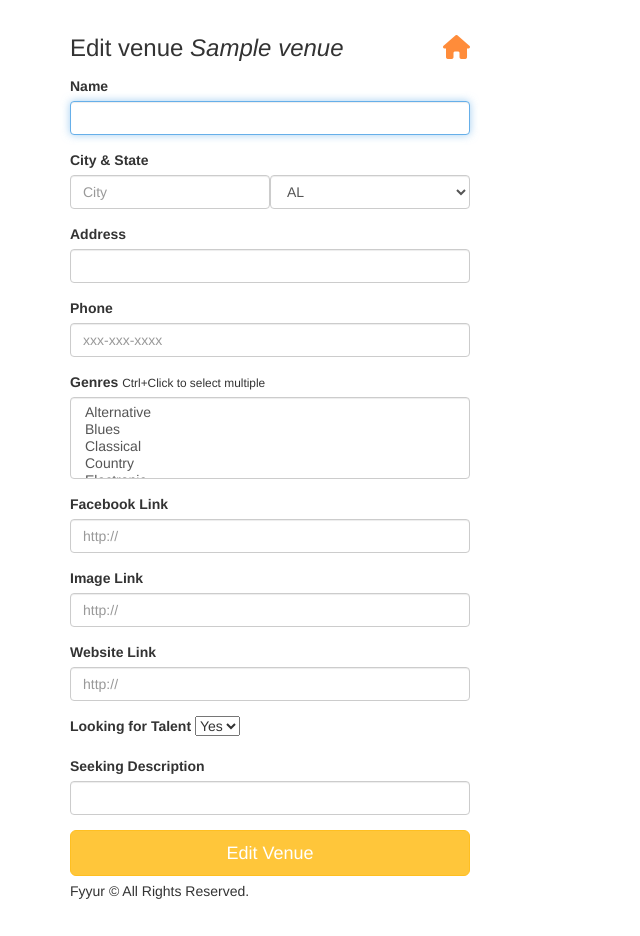
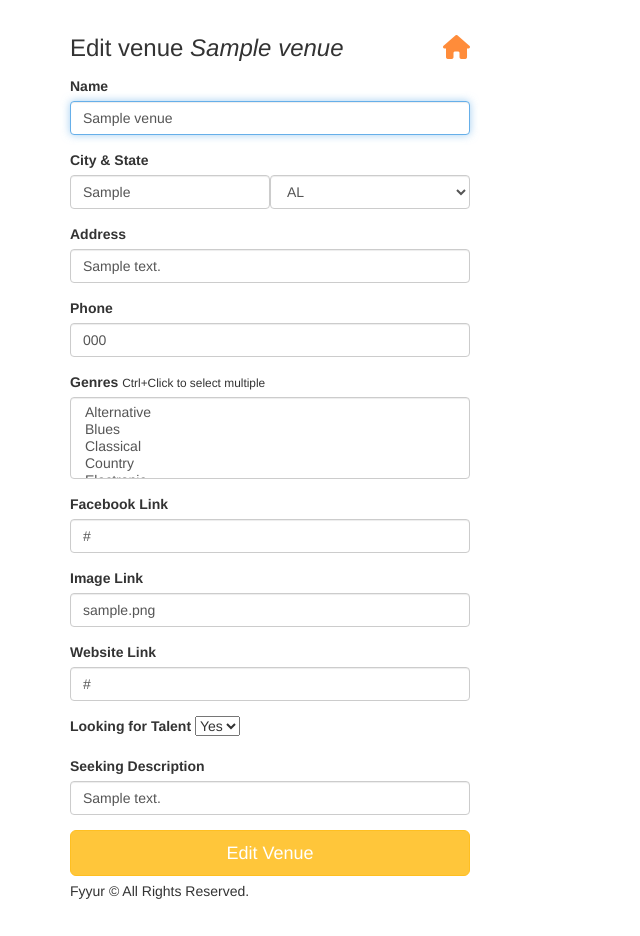
Before and after one commit to Collinschudy/Fyyur-booking-site, a Flask app: page /venues/1/edit in a window 1280 px wide. Shown: the part 60-996 px from the top of the page, without its empty margins (0-640 px from the left). Run offline with Flask 2, Linux system fonts and the light colour scheme; tables that the repository leaves empty hold one stand-in row (values such as "Sample post"); some libraries are stand-ins or nearby versions.

Commit message:
changes to the forms template

```diff
--- a/app.py
+++ b/app.py
@@ -111,7 +111,7 @@ def show_venue(venue_id):
     past_shows = []
     latest_time = datetime.datetime.now()
     for show in shows:
-      show.artist_name = show.arist.name
+      show.artist_name = show.artist.name
       show.artist_image_link = show.artist.image_link
 
       if show.start_time > latest_time:
@@ -121,12 +121,12 @@ def show_venue(venue_id):
         past_shows.append(show)
         past_shows_count = len(past_shows)
 
-      venue.upcoming_shows = upcoming_shows
-      venue.upcoming_shows_count = upcoming_shows_count
-      venue.past_shows = past_shows
-      venue.past_shows_count = past_shows_count
+    venue.upcoming_shows = upcoming_shows
+    venue.upcoming_shows_count = len(upcoming_shows)
+    venue.past_shows = past_shows
+    venue.past_shows_count = len(past_shows)
 
-    return render_template('pages/show_venue.html', venue=venue)
+  return render_template('pages/show_venue.html', venue=venue)
 
 #  Create Venue
 #  ----------------------------------------------------------------
@@ -178,7 +178,7 @@ def create_venue_submission():
 
   return render_template('pages/home.html')
 
-@app.route('/venues/<venue_id>', methods=['DELETE'])
+@app.route('/venues/<venue_id>/delete', methods=['GET'])
 def delete_venue(venue_id):
   try:
     venue = Venue.query.get(venue_id)
@@ -187,6 +187,7 @@ def delete_venue(venue_id):
     flash('The Venue was deleted successfully')
   except:
     db.session.rollback()
+    print(sys.exc_info())
     flash('oops!, Delete operation failed due to an error.')
   finally:
     db.session.close()
@@ -263,7 +264,7 @@ def delete_artist(artist_id):
         artist = Artist.query.get(artist_id)
         db.session.delete(artist)
         db.session.commit()
-        flash('Artist " + artist.name+ " was deleted successfully!')
+        flash('Artist ' + artist.name + ' was deleted successfully!')
     except:
         db.session.rollback()
         print(sys.exc_info())
@@ -428,7 +429,7 @@ def edit_venue_submission(venue_id):
 
   if form.validate():
     try:
-      venue = Venue.query.get(artist_id)
+      venue = Venue.query.get(venue_id)
       venue.name = form.name.data
       venue.city = form.city.data
       venue.state = form.state.data
@@ -441,7 +442,7 @@ def edit_venue_submission(venue_id):
       venue.facebook_link = form.facebook_link.data
       db.session.add(venue)
       db.session.commit()
-      flash('Venue, ' + form.name.data + 'was updated successfully!')
+      flash('Venue, ' + form.name.data + ' was updated successfully!')
     except:
       db.session.rollback()
       print(sys.exc_info())
@@ -449,7 +450,7 @@ def edit_venue_submission(venue_id):
     finally:
       db.session.close()
   else:
-    flash('update failed. Reason: ' + form.errors)
+    flash('update failed. ')
 
   return redirect(url_for('show_venue', venue_id=venue_id))
 
--- a/models.py
+++ b/models.py
@@ -35,7 +35,7 @@ class Venue(db.Model):
     seeking_talent = db.Column(db.Boolean, default=False)
     seeking_description = db.Column(db.String(200))
 
-    shows = db.relationship('Show', lazy=True, backref='venue')
+    shows = db.relationship('Show', lazy=True, backref='venue', cascade="all, delete-orphan")
 
 
 
@@ -65,7 +65,7 @@ class Artist(db.Model):
     seeking_venue = db.Column(db.Boolean, default=False)
     seeking_description = db.Column(db.String(200))
 
-    shows = db.relationship('Show', backref='artist', lazy=True)
+    shows = db.relationship('Show', backref='artist', lazy=True, cascade="all, delete-orphan")
 
 
     def __repr__(self):
@@ -81,7 +81,7 @@ class Show(db.Model):
   id = db.Column(db.Integer, primary_key=True)
   artist_id = db.Column(db.Integer, db.ForeignKey('artist.id'), nullable=False)
   venue_id = db.Column(db.Integer, db.ForeignKey('venue.id'), nullable=False)
-  start_time = db.Column(db.DateTime, nullable=False, default=datetime.datetime.now(datetime.timezone.utc))
+  start_time = db.Column(db.DateTime, nullable=True, default=datetime.datetime.now(datetime.timezone.utc))
 
 
 
--- a/templates/forms/edit_venue.html
+++ b/templates/forms/edit_venue.html
@@ -6,55 +6,55 @@
       <h3 class="form-heading">Edit venue <em>{{ venue.name }}</em> <a href="{{ url_for('index') }}" title="Back to homepage"><i class="fa fa-home pull-right"></i></a></h3>
       <div class="form-group">
         <label for="name">Name</label>
-        {{ form.name(class_ = 'form-control', autofocus = true) }}
+        {{ form.name(class_ = 'form-control', autofocus = true, value=venue.name) }}
       </div>
       <div class="form-group">
           <label>City & State</label>
           <div class="form-inline">
             <div class="form-group">
-              {{ form.city(class_ = 'form-control', placeholder='City', autofocus = true) }}
+              {{ form.city(class_ = 'form-control', placeholder='City', autofocus = true, value=venue.city) }}
             </div>
             <div class="form-group">
-              {{ form.state(class_ = 'form-control', placeholder='State', autofocus = true) }}
+              {{ form.state(class_ = 'form-control', placeholder='State', autofocus = true, value=venue.state) }}
             </div>
           </div>
       </div>
       <div class="form-group">
         <label for="address">Address</label>
-        {{ form.address(class_ = 'form-control', autofocus = true) }}
+        {{ form.address(class_ = 'form-control', autofocus = true, value=venue.address) }}
       </div>
       <div class="form-group">
           <label for="phone">Phone</label>
-          {{ form.phone(class_ = 'form-control', placeholder='xxx-xxx-xxxx', autofocus = true) }}
+          {{ form.phone(class_ = 'form-control', placeholder='xxx-xxx-xxxx', autofocus = true, value=venue.phone) }}
         </div>
       <div class="form-group">
         <label for="genres">Genres</label>
         <small>Ctrl+Click to select multiple</small>
-        {{ form.genres(class_ = 'form-control', placeholder='Genres, separated by commas', autofocus = true) }}
+        {{ form.genres(class_ = 'form-control', placeholder='Genres, separated by commas', autofocus = true, value=venue.genres) }}
       </div>
       <div class="form-group">
           <label for="facebook_link">Facebook Link</label>
-          {{ form.facebook_link(class_ = 'form-control', placeholder='http://', autofocus = true) }}
+          {{ form.facebook_link(class_ = 'form-control', placeholder='http://', autofocus = true, value=venue.facebook_link) }}
        </div>
 
        <div class="form-group">
           <label for="image_link">Image Link</label>
-          {{ form.image_link(class_ = 'form-control', placeholder='http://', autofocus = true) }}
+          {{ form.image_link(class_ = 'form-control', placeholder='http://', autofocus = true, value=venue.image_link) }}
        </div>
 
        <div class="form-group">
               <label for="website_link">Website Link</label>
-              {{ form.website_link(class_ = 'form-control', placeholder='http://', autofocus = true) }}
+              {{ form.website_link(class_ = 'form-control', placeholder='http://', autofocus = true, value=venue.website_link) }}
         </div>
 
         <div class="form-group">
              <label for="seeking_talent">Looking for Talent</label>
-             {{ form.seeking_talent(placeholder='Venue', autofocus = true) }}
+             {{ form.seeking_talent(placeholder='Venue', autofocus = true, value=venue.seeking_talent) }}
         </div>
 
         <div class="form-group">
             <label for="seeking_description">Seeking Description</label>
-            {{ form.seeking_description(class_ = 'form-control', autofocus = true) }}
+            {{ form.seeking_description(class_ = 'form-control', autofocus = true, value=venue.seeking_description) }}
           </div>
 
       <input type="submit" value="Edit Venue" class="btn btn-primary btn-lg btn-block">
```
Also changed, not shown: migrations/versions/a36a0c4a912d_.py (added, +32 -0 lines), templates/forms/edit_artist.html (+10 -10 lines), templates/pages/show_artist.html (+19 -8 lines), templates/pages/show_venue.html (+12 -5 lines).
